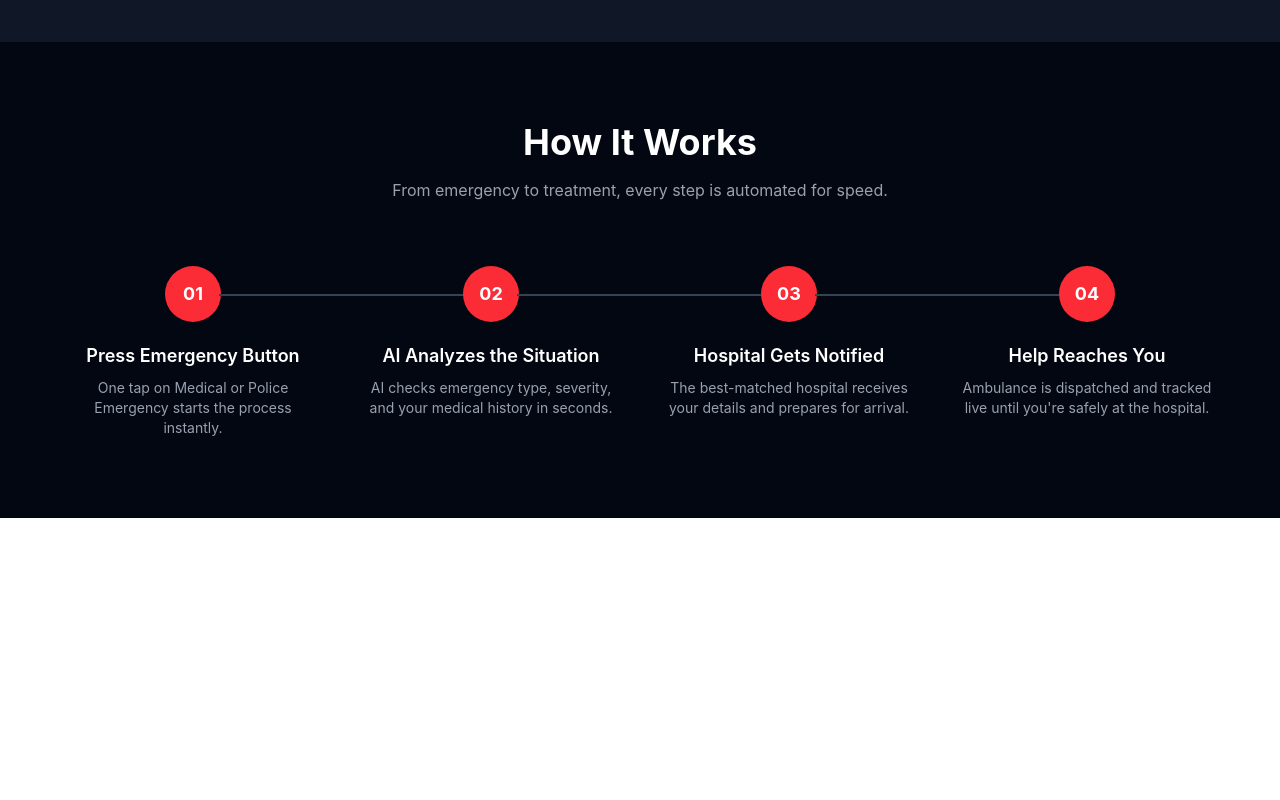
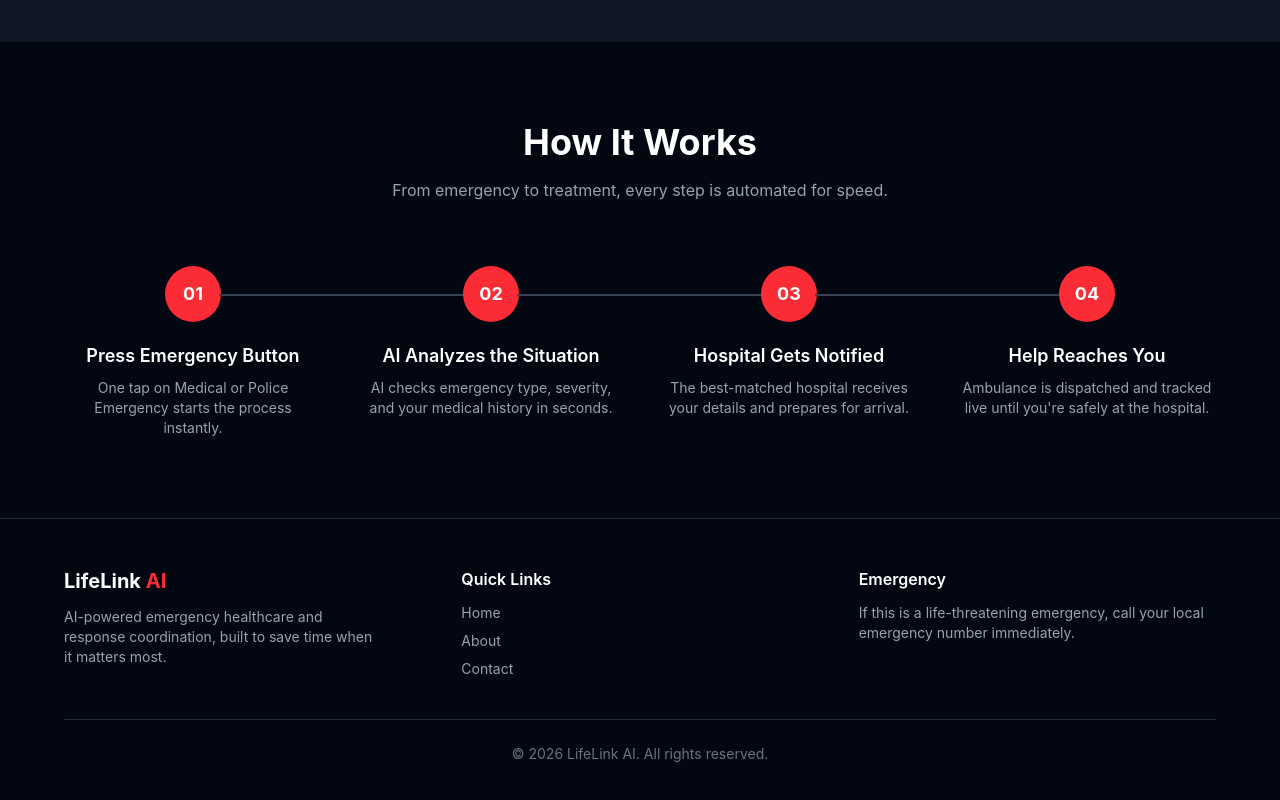
Before and after one commit to vaishalikolpe40/LifeLink-AI, a React (Vite) app in the folder frontend/: page /emergency in a window 1280 px wide. Shown: the part 1185-1985 px from the top of the page. Before the commit the page ends 1703 px from the top, so only its background shows below. Built offline with nearby package versions, Linux system fonts and the light colour scheme.

Commit message:
Add Footer section

```diff
--- a/frontend/src/App.tsx
+++ b/frontend/src/App.tsx
@@ -2,6 +2,7 @@ import Navbar from './components/Navbar'
 import Hero from './components/Hero'
 import Features from './components/Features'
 import HowItWorks from './components/HowItWorks'
+import Footer from './components/Footer'
 
 function App() {
   return (
@@ -10,6 +11,7 @@ function App() {
       <Hero />
       <Features />
       <HowItWorks />
+      <Footer />
     </div>
   )
 }
--- /dev/null
+++ b/frontend/src/components/Footer.tsx
@@ -0,0 +1,38 @@
+function Footer() {
+  return (
+    <footer className="bg-gray-950 border-t border-gray-800 px-6 py-12">
+      <div className="max-w-6xl mx-auto grid grid-cols-1 md:grid-cols-3 gap-10">
+        <div>
+          <div className="text-xl font-bold text-white mb-3">
+            LifeLink <span className="text-red-500">AI</span>
+          </div>
+          <p className="text-gray-400 text-sm max-w-xs">
+            AI-powered emergency healthcare and response coordination, built to save time when it matters most.
+          </p>
+        </div>
+
+        <div>
+          <h4 className="text-white font-semibold mb-3">Quick Links</h4>
+          <ul className="text-gray-400 text-sm space-y-2">
+            <li><a href="#" className="hover:text-white transition">Home</a></li>
+            <li><a href="#" className="hover:text-white transition">About</a></li>
+            <li><a href="#" className="hover:text-white transition">Contact</a></li>
+          </ul>
+        </div>
+
+        <div>
+          <h4 className="text-white font-semibold mb-3">Emergency</h4>
+          <p className="text-gray-400 text-sm">
+            If this is a life-threatening emergency, call your local emergency number immediately.
+          </p>
+        </div>
+      </div>
+
+      <div className="max-w-6xl mx-auto border-t border-gray-800 mt-10 pt-6 text-center text-gray-500 text-sm">
+        © 2026 LifeLink AI. All rights reserved.
+      </div>
+    </footer>
+  )
+}
+
+export default Footer
```
